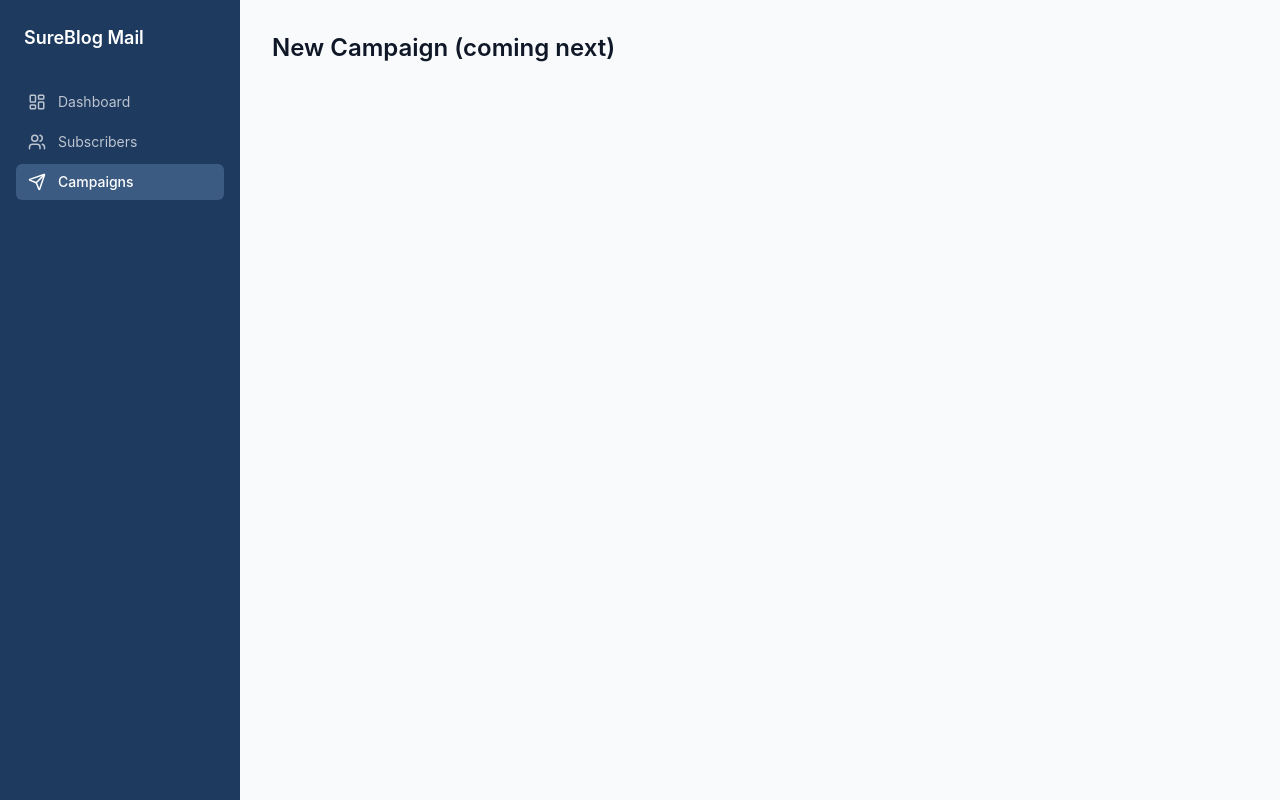
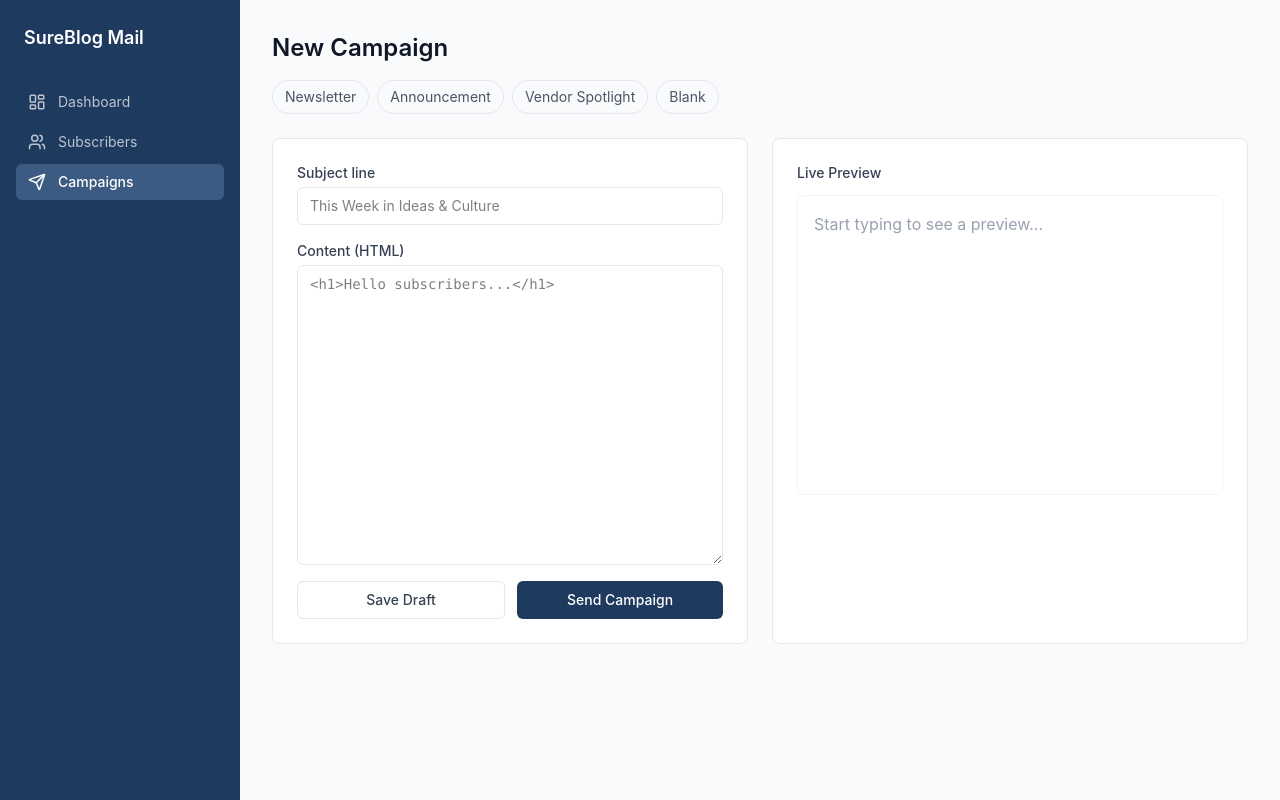
Before and after one commit to Sanctiexchange/sureblog-mail, a React (Vite) app: page /campaigns/new in a window 1280 px wide. Built offline with nearby package versions, Linux system fonts and the light colour scheme.

Commit message:
Dashboard update1

```diff
--- /dev/null
+++ b/src/components/UI/Skeleton.jsx
@@ -0,0 +1,3 @@
+export default function Skeleton({ className = "" }) {
+  return <div className={`animate-pulse bg-gray-200 rounded ${className}`} />;
+}
--- a/src/pages/CampaignEditor.jsx
+++ b/src/pages/CampaignEditor.jsx
@@ -1,3 +1,117 @@
+import { useState } from "react";
+import { useNavigate } from "react-router-dom";
+import { X } from "lucide-react";
+
+const templates = [
+  {
+    name: "Newsletter",
+    subject: "This Week in Ideas & Culture",
+    content: "<h1>This Week at SureBlog</h1><p>Here's what's new this week...</p><h2>Featured Story</h2><p>...</p>",
+  },
+  {
+    name: "Announcement",
+    subject: "Big News from SureBlog",
+    content: "<h1>We've got news!</h1><p>We're excited to share...</p>",
+  },
+  {
+    name: "Vendor Spotlight",
+    subject: "Vendor Spotlight: [Vendor Name]",
+    content: "<h1>Meet [Vendor Name]</h1><p>This week we're spotlighting a vendor from our marketplace...</p>",
+  },
+  { name: "Blank", subject: "", content: "" },
+];
+
+function ConfirmSendDialog({ subject, onClose, onConfirm }) {
+  return (
+    <div className="fixed inset-0 bg-black/40 flex items-center justify-center z-50">
+      <div className="bg-white rounded-lg p-6 w-full max-w-sm">
+        <div className="flex items-center justify-between mb-3">
+          <h2 className="font-semibold text-gray-900">Send Campaign?</h2>
+          <button onClick={onClose}><X size={18} className="text-gray-400" /></button>
+        </div>
+        <p className="text-sm text-gray-500 mb-5">
+          You're about to send <span className="font-medium text-gray-900">"{subject || "(no subject)"}"</span> to
+          all active subscribers. This can't be undone.
+        </p>
+        <div className="flex gap-3">
+          <button onClick={onClose} className="flex-1 border border-gray-200 text-gray-700 text-sm font-medium py-2 rounded-md hover:bg-gray-50">
+            Cancel
+          </button>
+          <button onClick={onConfirm} className="flex-1 bg-brand text-white text-sm font-medium py-2 rounded-md hover:bg-brand-light">
+            Yes, Send
+          </button>
+        </div>
+      </div>
+    </div>
+  );
+}
+
 export default function CampaignEditor() {
-  return <h1 className="text-2xl font-semibold text-gray-900">New Campaign (coming next)</h1>;
+  const [subject, setSubject] = useState("");
+  const [content, setContent] = useState("");
+  const [showConfirm, setShowConfirm] = useState(false);
+  const navigate = useNavigate();
+
+  function applyTemplate(t) {
+    setSubject(t.subject);
+    setContent(t.content);
+  }
+
+  function handleSave(status) {
+    console.log({ subject, content, status });
+    navigate("/campaigns");
+  }
+
+  return (
+    <div>
+      <h1 className="text-2xl font-semibold text-gray-900 mb-4">New Campaign</h1>
+
+      <div className="flex gap-2 mb-6">
+        {templates.map((t) => (
+          <button key={t.name} onClick={() => applyTemplate(t)}
+            className="text-sm px-3 py-1.5 border border-gray-200 rounded-full text-gray-600 hover:border-brand hover:text-brand">
+            {t.name}
+          </button>
+        ))}
+      </div>
+
+      <div className="grid grid-cols-2 gap-6">
+        <div className="bg-white rounded-lg border border-gray-200 p-6 flex flex-col gap-4">
+          <div>
+            <label className="text-sm font-medium text-gray-700 block mb-1">Subject line</label>
+            <input value={subject} onChange={(e) => setSubject(e.target.value)}
+              placeholder="This Week in Ideas & Culture"
+              className="w-full border border-gray-200 rounded-md px-3 py-2 text-sm outline-none focus:border-brand" />
+          </div>
+          <div className="flex-1 flex flex-col">
+            <label className="text-sm font-medium text-gray-700 block mb-1">Content (HTML)</label>
+            <textarea value={content} onChange={(e) => setContent(e.target.value)}
+              placeholder="<h1>Hello subscribers...</h1>"
+              className="flex-1 min-h-75 border border-gray-200 rounded-md px-3 py-2 text-sm outline-none focus:border-brand font-mono" />
+          </div>
+          <div className="flex gap-3">
+            <button onClick={() => handleSave("draft")}
+              className="flex-1 border border-gray-200 text-gray-700 text-sm font-medium py-2 rounded-md hover:bg-gray-50">
+              Save Draft
+            </button>
+            <button onClick={() => setShowConfirm(true)}
+              className="flex-1 bg-brand text-white text-sm font-medium py-2 rounded-md hover:bg-brand-light">
+              Send Campaign
+            </button>
+          </div>
+        </div>
+
+        <div className="bg-white rounded-lg border border-gray-200 p-6">
+          <label className="text-sm font-medium text-gray-700 block mb-3">Live Preview</label>
+          <div className="border border-gray-100 rounded-md p-4 min-h-75 prose prose-sm max-w-none">
+            {content ? <div dangerouslySetInnerHTML={{ __html: content }} /> : <p className="text-gray-400">Start typing to see a preview...</p>}
+          </div>
+        </div>
+      </div>
+
+      {showConfirm && (
+        <ConfirmSendDialog subject={subject} onClose={() => setShowConfirm(false)} onConfirm={() => { setShowConfirm(false); handleSave("sent"); }} />
+      )}
+    </div>
+  );
 }
--- a/src/pages/Dashboard.jsx
+++ b/src/pages/Dashboard.jsx
@@ -1,5 +1,7 @@
+import { useState, useEffect } from "react";
 import { LineChart, Line, XAxis, YAxis, Tooltip, ResponsiveContainer } from "recharts";
 import { Users, Mail, TrendingUp } from "lucide-react";
+import Skeleton from "../components/UI/Skeleton";
 import { subscribers, campaigns, statsHistory } from "../data/mockData";
 
 function StatCard({ icon: Icon, label, value }) {
@@ -17,6 +19,13 @@ function StatCard({ icon: Icon, label, value }) {
 }
 
 export default function Dashboard() {
+  const [loading, setLoading] = useState(true);
+
+  useEffect(() => {
+    const timer = setTimeout(() => setLoading(false), 600);
+    return () => clearTimeout(timer);
+  }, []);
+
   const activeSubs = subscribers.filter((s) => s.status === "active").length;
   const sentCampaigns = campaigns.filter((c) => c.status === "sent").length;
   const avgOpenRate = Math.round(
@@ -27,14 +36,25 @@ export default function Dashboard() {
     <div>
       <h1 className="text-2xl font-semibold text-gray-900 mb-6">Dashboard</h1>
 
+      {loading ? (
+        <div className="grid grid-cols-3 gap-4 mb-8">
+          {[1, 2, 3].map((i) => (
+            <Skeleton key={i} className="h-20" />
+          ))}
+        </div>
+      ) : (
         <div className="grid grid-cols-3 gap-4 mb-8">
           <StatCard icon={Users} label="Active Subscribers" value={activeSubs} />
           <StatCard icon={Mail} label="Campaigns Sent" value={sentCampaigns} />
           <StatCard icon={TrendingUp} label="Avg. Open Rate" value={`${avgOpenRate}%`} />
         </div>
+      )}
 
       <div className="bg-white rounded-lg border border-gray-200 p-6">
         <h2 className="text-sm font-medium text-gray-700 mb-4">Opens over time</h2>
+        {loading ? (
+          <Skeleton className="h-[220px] w-full" />
+        ) : (
           <ResponsiveContainer width="100%" height={220}>
             <LineChart data={statsHistory}>
               <XAxis dataKey="date" stroke="#9CA3AF" fontSize={12} />
@@ -43,6 +63,7 @@ export default function Dashboard() {
               <Line type="monotone" dataKey="opens" stroke="#1E3A5F" strokeWidth={2} dot={false} />
             </LineChart>
           </ResponsiveContainer>
+        )}
       </div>
     </div>
   );
```
Lines whose indentation alone changed are shown as unchanged.
